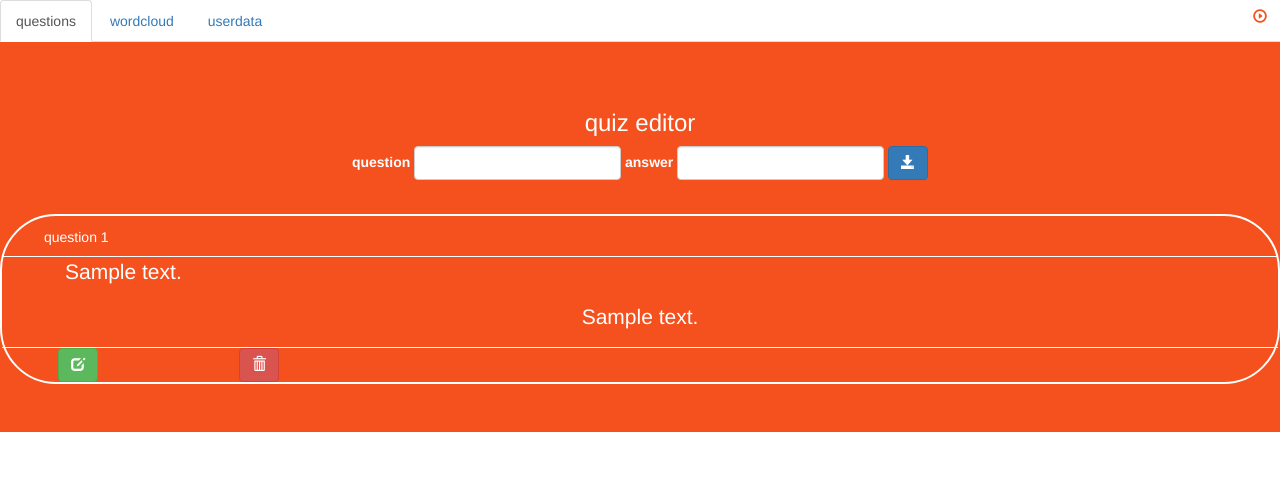
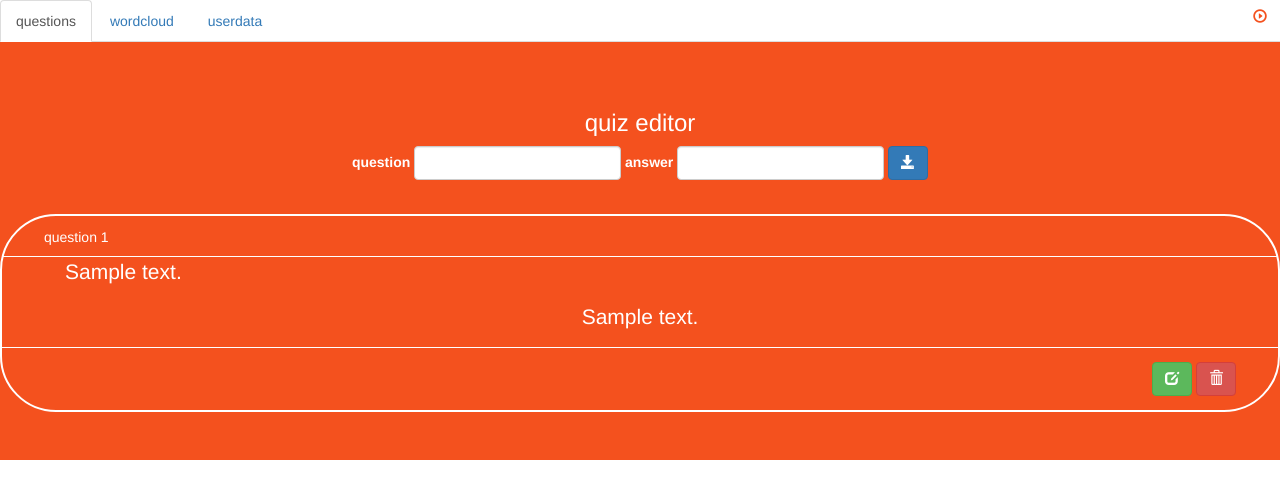
Before and after one commit to LaerryLaessig/quiz, a Flask app: page /admin in a window 1280 px wide. Shown: the top 499 px of the page. Run offline with Flask 2, Linux system fonts and the light colour scheme; tables that the repository leaves empty hold one stand-in row (values such as "Sample post"); some libraries are stand-ins or nearby versions.

Commit message:
fix css style for action btns

```diff
--- a/flask_quiz/static/custom_style.css
+++ b/flask_quiz/static/custom_style.css
@@ -9,20 +9,21 @@
     margin-top: 1em;
 }
 .card-header {
-    border-bottom: 1px solid #ffffff;
     margin-top: 1em;
 }
 .card-title {
     margin-left: 3em;
 }
 
-.card-footer {
+.card-body {
     border-top: 1px solid #ffffff;
+    border-bottom: 1px solid #ffffff;
 }
 
-.btn_edit {
-    margin-left: 4em;
+.card-footer {
+    margin: 1em 3em;
 }
+
 
 #nav_to_admin_menu {
     float: right;
@@ -35,3 +36,8 @@
     background-color: white;
     color: #f4511e;
 }
+
+.edit_actions {
+    margin-right: 1.5em;
+    margin-left: 1.5em;
+}
--- a/flask_quiz/templates/admin_page.html
+++ b/flask_quiz/templates/admin_page.html
@@ -53,6 +53,7 @@
                         <div class="card-header  text-left">
                             <h5 class="card-title">question {{ question.id }}</h5>
                         </div>
+                        <form action="/question/{{ question.id }}" method="POST">
                             <div class="card-body">
                                 <div class="collapse in multi-collapse_question_{{ question.id }}"
                                      id="question_{{ question.id }}_show">
@@ -61,11 +62,15 @@
                                 </div>
                                 <div id="question_{{ question.id }}_edit"
                                      class="collapse multi-collapse_question_{{ question.id }}">
-                                <form action="/question/{{ question.id }}" method="POST">
                                     <label>question</label>
                                     <input class="form-control" name="question" type="text" value="{{ question.text }}">
                                     <label>answer</label>
                                     <input class="form-control" name="answer" type="text" value="{{ question.answer }}">
+                                </div>
+                            </div>
+                            <div class="card-footer collapse multi-collapse_question_{{ question.id }}">
+                                <div class="text-right ">
+                                    <div class="text-right">
                                         <button class="btn btn-success" title="save" type="submit">
                                             <span class="glyphicon glyphicon-floppy-disk" aria-hidden="true"></span>
                                         </button>
@@ -75,13 +80,15 @@
                                                 type="reset">
                                             <span class="glyphicon glyphicon-floppy-remove" aria-hidden="true"></span>
                                         </button>
-                                </form>
                                     </div>
                                 </div>
-                        <div class="card-footer">
-                            <div class="row">
-                                <div class="col-sm-2">
-                                    <button class="btn btn-success collapse in multi-collapse_question_{{ question.id }} btn_edit"
+                            </div>
+                        </form>
+                        <div class="card-footer collapse in multi-collapse_question_{{ question.id }}">
+                            <div class="text-right">
+                                <form class="form-inline" action="/question/{{ question.id }}/delete" method="POST">
+                                    <div class="form-group">
+                                        <button class="btn btn-success"
                                                 type="button" title="edit"
                                                 data-toggle="collapse"
                                                 data-target=".multi-collapse_question_{{ question.id }}"
@@ -90,13 +97,12 @@
                                             <span class="glyphicon glyphicon-edit" aria-hidden="true"></span>
                                         </button>
                                     </div>
-                                <div class="col-sm-1">
-                                    <form class="form-inline" action="/question/{{ question.id }}/delete" method="POST">
+                                    <div class="form-group">
                                         <button class="btn btn-danger" type="submit" title="remove">
                                             <span class="glyphicon glyphicon-trash" aria-hidden="true"></span>
                                         </button>
+                                    </div>
                                 </form>
-                                </div>
                             </div>
                         </div>
                     </div>
```
Lines whose indentation alone changed are shown as unchanged.
